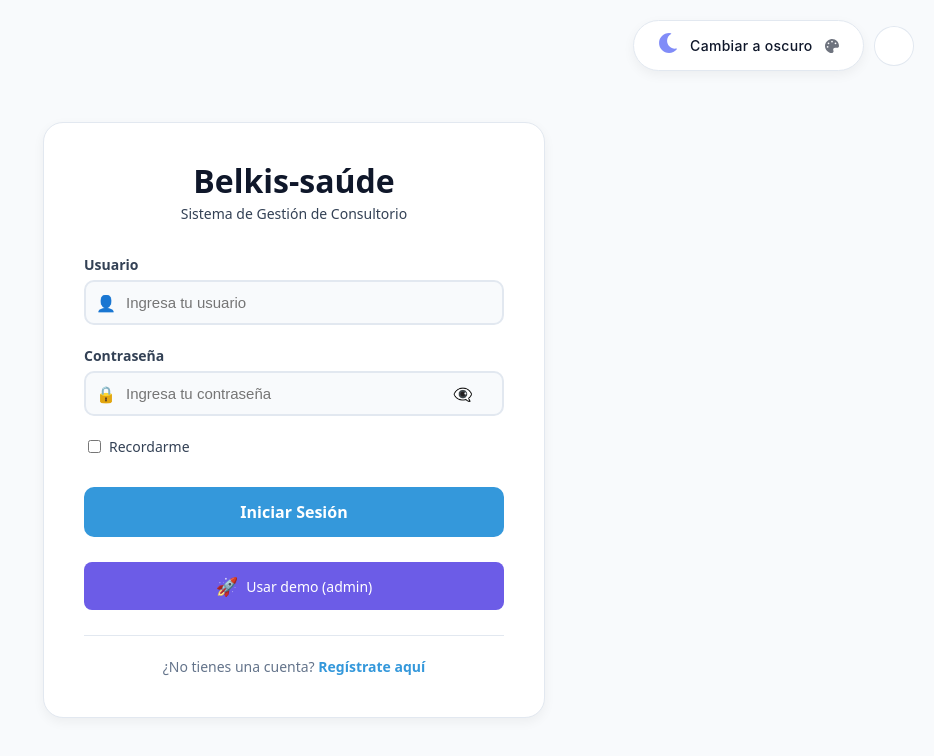
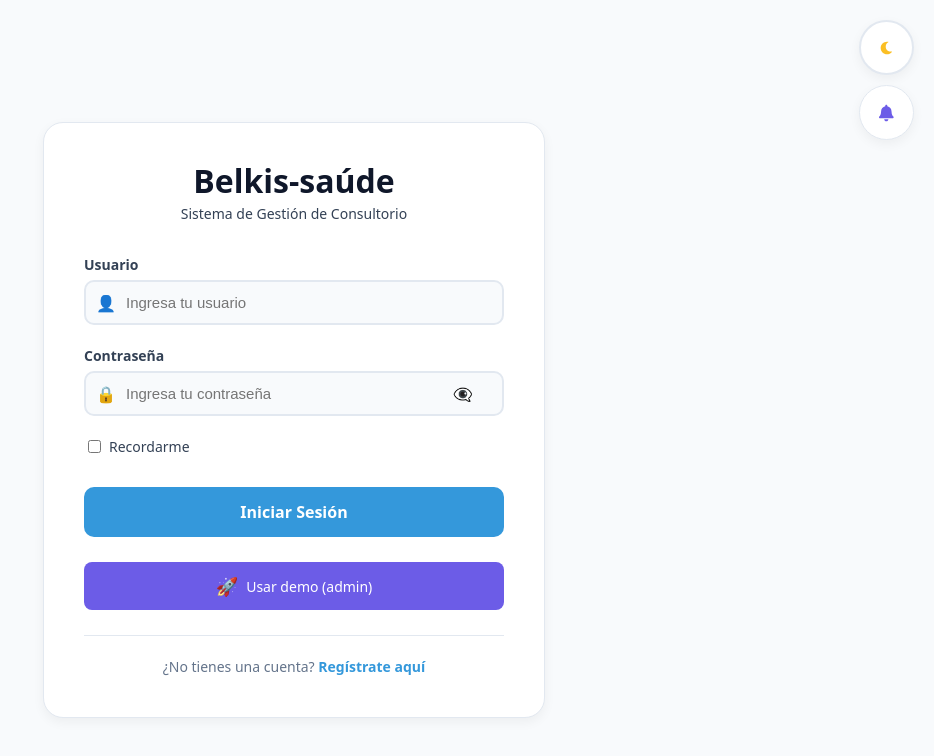
Before and after one commit to Marlondamian26/Mis_proyectos, a React app in the folder frontend/: page /login in a window 1280 px wide. Shown: the top 756 px of the page, without its empty margins (346-1280 px from the left). Built offline with nearby package versions, Linux system fonts and the light colour scheme; the HTML template or start-up script is replaced by a standard one.

Commit message:
Algunas correcciones en íconos

```diff
--- a/frontend/src/App.jsx
+++ b/frontend/src/App.jsx
@@ -57,8 +57,9 @@ const styles = {
     right: '20px',
     zIndex: 1000,
     display: 'flex',
-    gap: '10px',
-    alignItems: 'center',
+    flexDirection: 'column',  // Apilados verticalmente
+    gap: '10px',              // Espacio entre botones
+    alignItems: 'flex-end',   // Alineados a la derecha
   },
 };
 
--- a/frontend/src/components/NotificacionesCampana.jsx
+++ b/frontend/src/components/NotificacionesCampana.jsx
@@ -31,20 +31,9 @@ const NotificacionesCampana = () => {
     return iconos[tipo] || '📋';
   };
 
-  const getColorTipo = (tipo) => {
-    const colores = {
-      recordatorio_cita: '#f39c12',
-      confirmacion_cita: '#27ae60',
-      cancelacion_cita: '#e74c3c',
-      nueva_cita: '#3498db',
-      modificacion_cita: '#f1c40f',
-    };
-    return colores[tipo] || '#95a5a6';
-  };
-
   return (
     <div style={styles.container} ref={dropdownRef}>
-      {/* Campana con contador */}
+      {/* Botón circular con campana */}
       <button
         onClick={() => setIsOpen(!isOpen)}
         style={styles.bellButton}
@@ -152,17 +141,27 @@ const styles = {
     background: 'var(--bg-secondary)',
     border: '1px solid var(--border-color)',
     borderRadius: '50%',
-    width: '40px',
-    height: '40px',
+    width: '55px',
+    height: '55px',
     display: 'flex',
     alignItems: 'center',
     justifyContent: 'center',
     cursor: 'pointer',
     color: 'var(--text-primary)',
-    transition: 'all 0.3s',
+    transition: 'all 0.3s ease',
+    boxShadow: 'var(--box-shadow)',
+    ':hover': {
+      transform: 'scale(1.05)',
+      boxShadow: 'var(--box-shadow-hover)',
+      backgroundColor: 'var(--bg-tertiary)',
+    },
+    ':active': {
+      transform: 'scale(0.95)',
+    },
   },
   bellIcon: {
-    fontSize: '18px',
+    fontSize: '20px',
+    color: 'var(--color-admin)',
   },
   badge: {
     position: 'absolute',
@@ -178,10 +177,11 @@ const styles = {
     alignItems: 'center',
     justifyContent: 'center',
     fontWeight: 'bold',
+    border: '2px solid var(--bg-primary)',
   },
   dropdown: {
     position: 'absolute',
-    top: '50px',
+    top: '55px',
     right: '0',
     width: '350px',
     maxHeight: '500px',
@@ -216,6 +216,10 @@ const styles = {
     alignItems: 'center',
     gap: '5px',
     transition: 'all 0.3s',
+    ':hover': {
+      background: 'var(--color-admin)',
+      color: 'white',
+    },
   },
   notificacionesList: {
     maxHeight: '400px',
@@ -233,6 +237,9 @@ const styles = {
     gap: '15px',
     transition: 'background 0.3s',
     cursor: 'pointer',
+    ':hover': {
+      backgroundColor: 'var(--bg-tertiary)',
+    },
   },
   noLeida: {
     background: 'var(--bg-tertiary)',
@@ -297,10 +304,17 @@ const styles = {
     alignItems: 'center',
     gap: '5px',
     transition: 'all 0.3s',
+    ':hover': {
+      backgroundColor: 'var(--bg-primary)',
+    },
   },
   deleteButton: {
     color: '#e74c3c',
     borderColor: '#e74c3c',
+    ':hover': {
+      backgroundColor: '#e74c3c',
+      color: 'white',
+    },
   },
   dropdownFooter: {
     padding: '10px',
@@ -314,6 +328,9 @@ const styles = {
     cursor: 'pointer',
     fontSize: '13px',
     fontWeight: '500',
+    ':hover': {
+      textDecoration: 'underline',
+    },
   },
 };
 
--- a/frontend/src/components/ThemeToggle.jsx
+++ b/frontend/src/components/ThemeToggle.jsx
@@ -1,17 +1,16 @@
-// src/components/ThemeToggle.jsx
 import React, { useState, useEffect } from 'react';
 import { useTheme } from '../context/ThemeContext';
-import { FaSun, FaMoon, FaPalette } from 'react-icons/fa';
+import { FaSun, FaMoon } from 'react-icons/fa';
 
 const ThemeToggle = () => {
   const { theme, toggleTheme } = useTheme();
+  const [isRotating, setIsRotating] = useState(false);
   const [isHovered, setIsHovered] = useState(false);
-  const [isRotating, setIsRotating] = useState(false);
 
   // Efecto de rotación al cambiar de tema
   useEffect(() => {
     setIsRotating(true);
-    const timer = setTimeout(() => setIsRotating(false), 300);
+    const timer = setTimeout(() => setIsRotating(false), 500);
     return () => clearTimeout(timer);
   }, [theme]);
 
@@ -21,52 +20,41 @@ const ThemeToggle = () => {
       display: 'inline-block',
     },
     button: {
-      background: `var(--${theme === 'light' ? 'bg-secondary' : 'bg-tertiary'})`,
-      border: `1px solid var(--border-color)`,
-      borderRadius: '40px',
-      padding: '12px 24px',
+      background: 'var(--bg-secondary)',
+      border: '2px solid var(--border-color)',
+      borderRadius: '50%',
+      width: '55px',
+      height: '55px',
       display: 'flex',
       alignItems: 'center',
-      gap: '12px',
+      justifyContent: 'center',
       cursor: 'pointer',
       color: 'var(--text-primary)',
-      fontSize: '14px',
-      fontWeight: '500',
-      letterSpacing: '0.3px',
-      transition: 'all 0.25s cubic-bezier(0.4, 0, 0.2, 1)',
-      boxShadow: isHovered ? 'var(--box-shadow-hover)' : 'var(--box-shadow)',
-      transform: isHovered ? 'translateY(-2px)' : 'translateY(0)',
+      transition: 'all 0.3s ease',
+      boxShadow: 'var(--box-shadow)',
       outline: 'none',
     },
     icon: {
-      fontSize: '20px',
-      transition: 'transform 0.3s ease',
-      transform: isRotating ? 'rotate(180deg)' : 'rotate(0)',
-      color: `var(--color-${theme === 'light' ? 'patient' : 'nurse'})`,
+      fontSize: '32px',
+      transition: 'transform 0.5s ease, color 0.3s ease',
+      transform: isRotating ? 'rotate(360deg)' : 'rotate(0)',
     },
-    sunIcon: {
-      color: '#fbbf24',
-    },
-    moonIcon: {
-      color: '#818cf8',
-    },
-    tooltip: {
-      position: 'absolute',
-      top: 'calc(100% + 8px)',
-      right: '0',
-      background: 'var(--bg-secondary)',
-      color: 'var(--text-secondary)',
-      fontSize: '12px',
-      padding: '6px 12px',
-      borderRadius: '20px',
-      border: `1px solid var(--border-color)`,
-      boxShadow: 'var(--box-shadow)',
-      whiteSpace: 'nowrap',
-      opacity: isHovered ? 1 : 0,
-      visibility: isHovered ? 'visible' : 'hidden',
-      transition: 'all 0.2s ease',
-      pointerEvents: 'none',
-    },
+  };
+
+  // Estilos dinámicos basados en estado
+  const buttonStyle = {
+    ...styles.button,
+    transform: isHovered ? 'scale(1.1)' : 'scale(1)',
+    boxShadow: isHovered ? 'var(--box-shadow-hover)' : 'var(--box-shadow)',
+    backgroundColor: isHovered ? 'var(--bg-tertiary)' : 'var(--bg-secondary)',
+    borderColor: isHovered ? 'var(--color-admin)' : 'var(--border-color)',
+  };
+
+  // Colores CORREGIDOS: Sol amarillo, Luna azul
+  const iconStyle = {
+    ...styles.icon,
+    color: theme === 'light' ? '#fbbf24' : '#3b82f6', // Sol amarillo (#fbbf24), Luna azul (#3b82f6)
+    filter: isHovered ? 'brightness(1.2)' : 'brightness(1)',
   };
 
   return (
@@ -75,18 +63,16 @@ const ThemeToggle = () => {
         onClick={toggleTheme}
         onMouseEnter={() => setIsHovered(true)}
         onMouseLeave={() => setIsHovered(false)}
-        style={styles.button}
-        aria-label="Cambiar tema"
+        style={buttonStyle}
+        aria-label={theme === 'light' ? 'Cambiar a modo oscuro' : 'Cambiar a modo claro'}
+        title={theme === 'light' ? 'Cambiar a modo oscuro' : 'Cambiar a modo claro'}
       >
-        <span style={styles.icon}>
-          {theme === 'light' ? <FaMoon style={styles.moonIcon} /> : <FaSun style={styles.sunIcon} />}
-        </span>
-        <span>{theme === 'light' ? 'Cambiar a oscuro' : 'Cambiar a claro'}</span>
-        <FaPalette style={{ opacity: 0.6, fontSize: '14px' }} />
+        {theme === 'light' ? (
+          <FaMoon style={iconStyle} /> // Luna azul en modo claro
+        ) : (
+          <FaSun style={iconStyle} />   // Sol amarillo en modo oscuro
+        )}
       </button>
-      <div style={styles.tooltip}>
-        {theme === 'light' ? 'Activar modo oscuro' : 'Activar modo claro'}
-      </div>
     </div>
   );
 };
```
